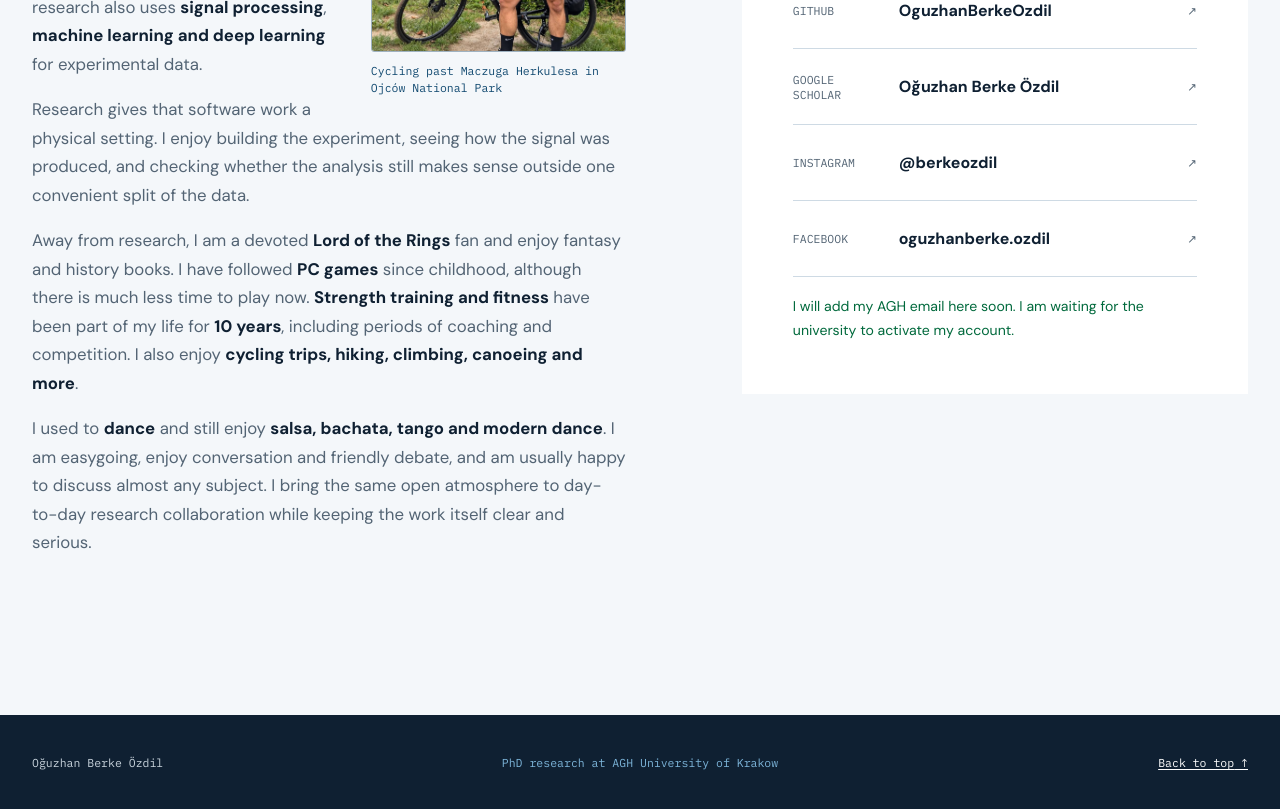
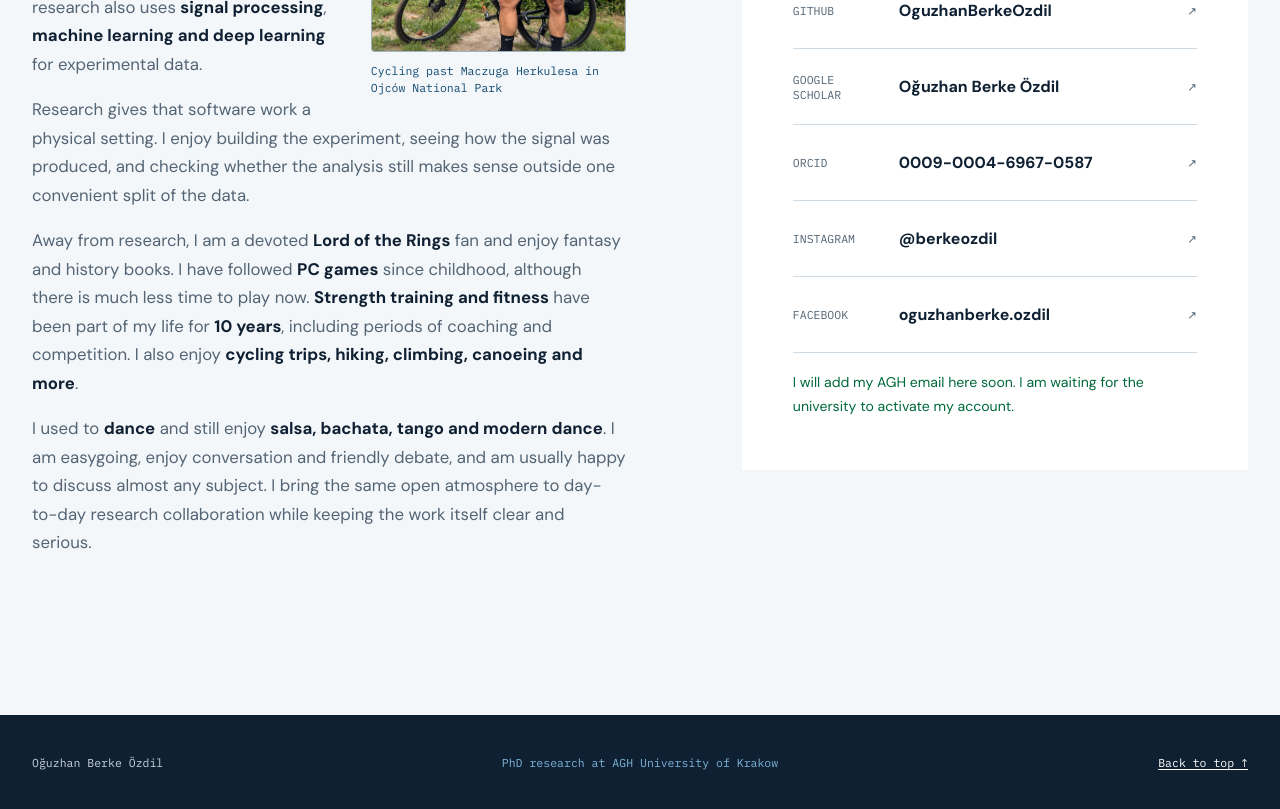
Before and after one commit to OguzhanBerkeOzdil/oguzhanberkeozdil.github.io, a React (Vite) app: page / in a window 1280 px wide. Shown: the part 8660-9469 px from the top of the page. Built offline with nearby package versions, Linux system fonts and the light colour scheme.

Commit message:
Add ORCID profile to site

```diff
--- a/src/components/About.tsx
+++ b/src/components/About.tsx
@@ -56,6 +56,11 @@ export function About() {
               <strong>Oğuzhan Berke Özdil</strong>
               <Arrow diagonal />
             </a>
+            <a href={site.contact.orcid} target="_blank" rel="noreferrer">
+              <span>{copy.contact.orcidLabel}</span>
+              <strong>0009-0004-6967-0587</strong>
+              <Arrow diagonal />
+            </a>
             <a href={site.contact.instagram} target="_blank" rel="noreferrer">
               <span>{copy.contact.instagramLabel}</span>
               <strong>@berkeozdil</strong>
--- a/src/content/site.ts
+++ b/src/content/site.ts
@@ -60,6 +60,7 @@ export const site = {
     linkedIn: 'https://www.linkedin.com/in/oguzhanberkeozdil/',
     github: 'https://github.com/OguzhanBerkeOzdil',
     googleScholar: 'https://scholar.google.com/citations?user=lCliqbYAAAAJ&hl=en',
+    orcid: 'https://orcid.org/0009-0004-6967-0587',
     instagram: 'https://www.instagram.com/berkeozdil/',
     facebook: 'https://www.facebook.com/oguzhanberke.ozdil?locale=pl_PL',
   },
@@ -355,6 +356,7 @@ export const copy = {
     linkedInLabel: 'LinkedIn',
     githubLabel: 'GitHub',
     googleScholarLabel: 'Google Scholar',
+    orcidLabel: 'ORCID',
     instagramLabel: 'Instagram',
     facebookLabel: 'Facebook',
     aghEmailNotice:
```
